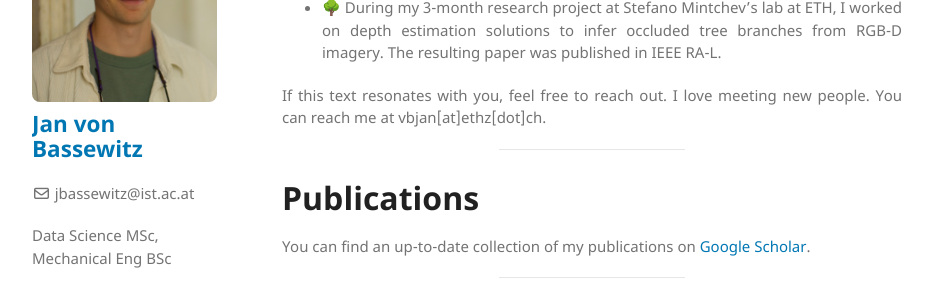
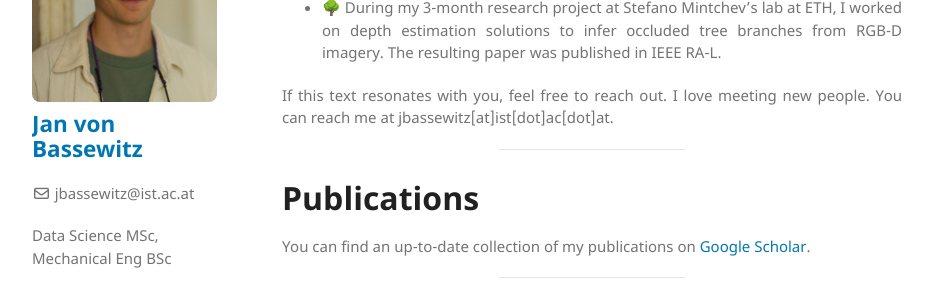
Before and after one commit to vbjan/vbjan.github.io, a Jekyll site: the page built from index.md, in a window 1280 px wide and 900 px high, scrolled down 337 px. Shown: the part 175-467 px from the top of the window, without its empty margins (173-1106 px from the left). Built offline with Jekyll 4.4.1, drawn with Linux system fonts in a browser that asks for light colours; our own code applies the rules of GitHub Pages for plain Markdown files.

Commit message:
Updated email

```diff
--- a/index.md
+++ b/index.md
@@ -13,7 +13,7 @@ During two prior research projects at ETH and Harvard, I worked on problems in c
 
 - 🌳 During my 3-month research project at Stefano Mintchev's lab at ETH, I worked on depth estimation solutions to infer occluded tree branches from RGB-D imagery. The resulting paper was published in IEEE RA-L.
 
-If this text resonates with you, feel free to reach out. I love meeting new people. You can reach me at vbjan[at]ethz[dot]ch.
+If this text resonates with you, feel free to reach out. I love meeting new people. You can reach me at jbassewitz[at]ist[dot]ac[dot]at.
 
 ___
 # Publications
```
